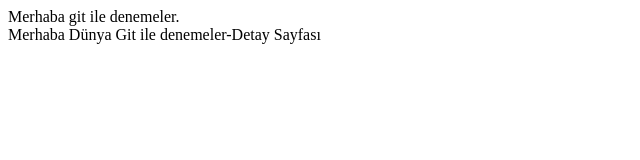
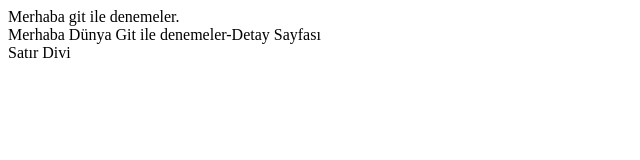
Before and after one commit to fatihturkmen70/okulyonetim, a plain HTML site: page detail.html in a window 1280 px wide. Shown: the full height of the page, 0-640 px from the left. Drawn offline with Linux system fonts and the light colour scheme.

```diff
--- a/detail.html
+++ b/detail.html
@@ -9,5 +9,8 @@
   <div class="container">
       Merhaba Dünya Git ile denemeler-Detay Sayfası
   </div>
+  <div class="row">
+    Satır Divi
+  </div>
 </body>
 </html>
```
